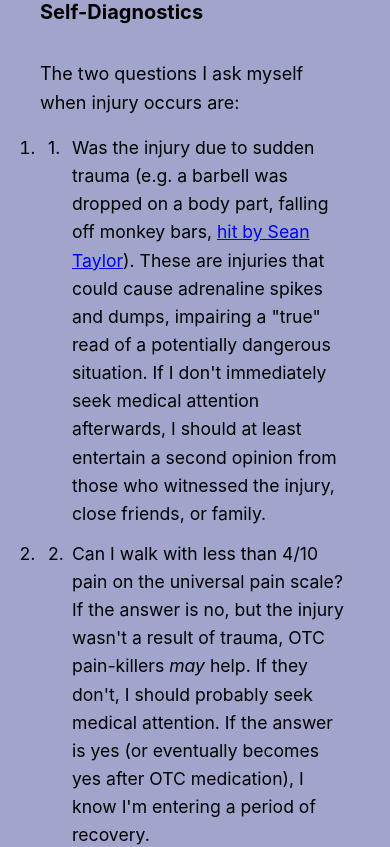
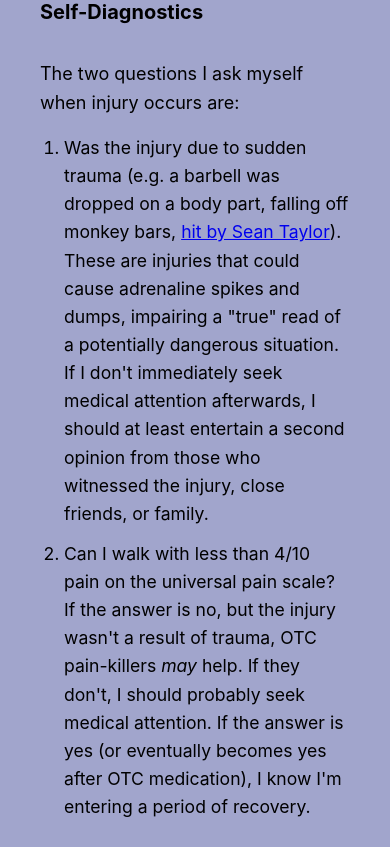
Before and after one commit to MaanasSathaye/msathaye.com, a React (Vite) app in the folder msathaye-console/: page /posts/approaching-rehab-and-recovery in a window 390 px wide. Shown: the part 1740-2587 px from the top of the page. Built offline with nearby package versions, Linux system fonts and the light colour scheme.

Commit message:
fix padding again sigh

```diff
--- a/msathaye-console/src/css/App.css
+++ b/msathaye-console/src/css/App.css
@@ -290,6 +290,7 @@ hr {
   display: flex;
   gap: 1.5rem;
   margin-bottom: 2rem;
+  padding-top: 2rem;
 }
 
 .social-links {
@@ -449,13 +450,12 @@ body {
   max-width: 800px;
   width: 100%;
   margin: 0 auto;
-  padding-top: 3rem;
 }
 
 ol {
   list-style-type: decimal;
   margin: 1rem 0;
-  padding-left: 0;
+  padding-left: 2.5rem;
 }
 
 ol li {
@@ -463,14 +463,10 @@ ol li {
   line-height: 1.6;
   margin: 0.75rem 0;
   font-weight: normal;
-  padding-left: 2.5rem;
-  position: relative;
 }
 
 ol li::before {
-  position: absolute;
-  left: 1rem;
-  content: counter(list-item) ".";
+  display: none;
 }
 
 @media (max-width: 768px) {
@@ -478,11 +474,7 @@ ol li::before {
     padding: 2rem 1rem 1rem 1rem;
   }
 
-  ol li {
-    padding-left: 2rem;
-  }
-
-  ol li::before {
-    left: 0.5rem;
+  ol {
+    padding-left: 1.5rem;
   }
 }
```
